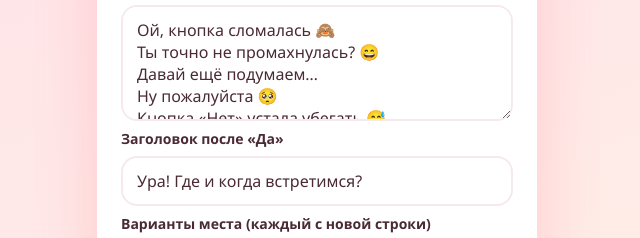
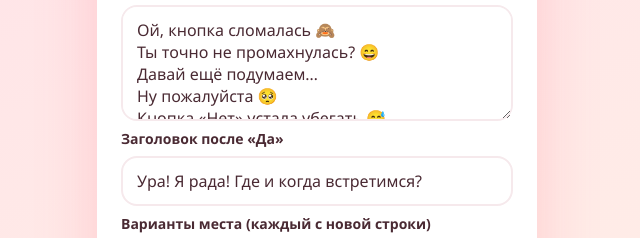
Before and after one commit to lucerneBull/acquaintances1, a plain HTML site: page index.html in a window 1280 px wide. Shown: the part 856-1094 px from the top of the page, 323-963 px from the left. Drawn offline with Linux system fonts and the light colour scheme.

Commit message:
Update index.html

```diff
--- a/index.html
+++ b/index.html
@@ -83,7 +83,7 @@ var DEF = {
   face:"🐰", q:"Привет! Давай познакомимся?", hint:"Новое знакомство, с нуля🙂",
   yes:"Давай!", no:"Нет",
   runs:"Ой, кнопка сломалась 🙈\nТы точно не промахнулась? 😄\nДавай ещё подумаем…\nНу пожалуйста 🥺\nКнопка «Нет» устала убегать 😅",
-  ok:"Ура! Где и когда встретимся?",
+  ok:"Ура! Я рада! Где и когда встретимся?",
   places:"☕ Кофейня\n🌳 Прогулка в парке\n🎬 Кино\n🖼️ Выставка",
   msg:"Привет! Я согласилась познакомиться 🙂 Предлагаю встретиться:",
   end:"Отлично, договорились!", tg:"bylka_byb", theme:"rose"
```
